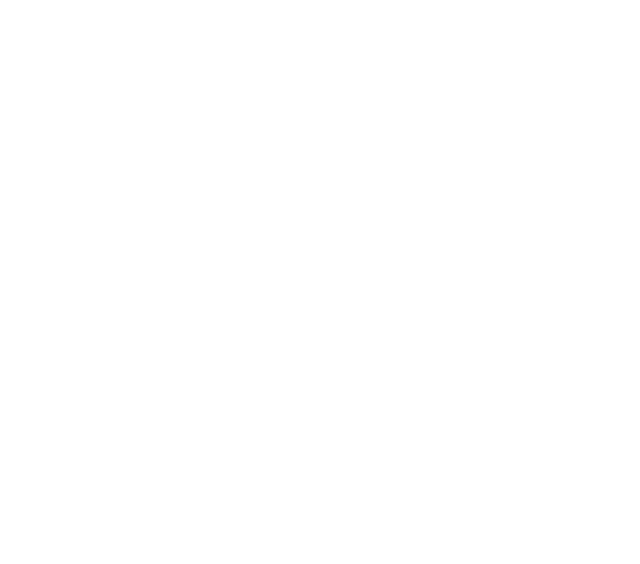
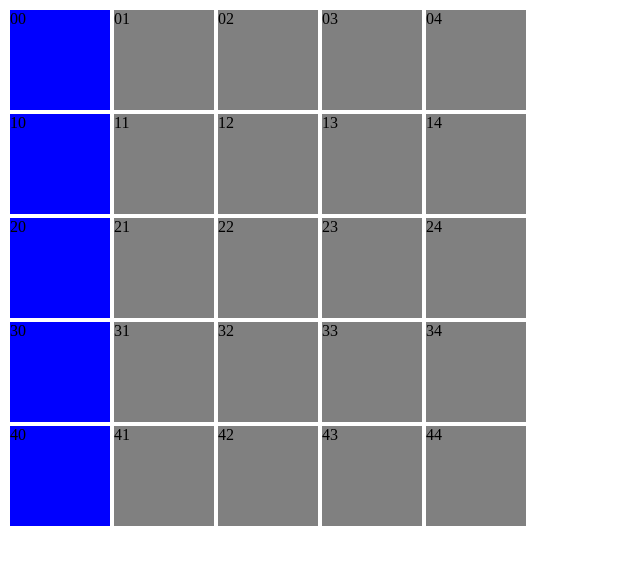
Before and after one commit to smokin521/spy_escape, a plain HTML site: page index.html in a window 1280 px wide. Shown: the whole page, without its empty margins (0-640 px from the left). Drawn offline with nearby package versions, Linux system fonts and the light colour scheme.

Commit message:
create the template board and DEBUG actions
this commit allows you to select a board column to effect by shifting up
or down.

```diff
--- a/css/style.css
+++ b/css/style.css
@@ -0,0 +1,26 @@
+/*Default classes */
+.board{
+
+}
+.row{
+	clear:both;
+}
+.tile{
+	float:left;
+	width:100px;
+	height:100px;
+	background-color: gray;
+	margin:2px;
+}
+.landing{
+	float:left;
+	width:100px;
+	height:100px;
+	background-color: blue;
+	margin:2px;
+}
+
+/*Event driven classes*/
+.highlightedTile{
+	background-color:red;
+}
--- a/index.html
+++ b/index.html
@@ -8,12 +8,42 @@
         <script type="application/javascript" src="js/main.js"></script>
 	</head>
 	<body>
-		<div>
-			<div>&nbsp;</div>
-			<div>&nbsp;</div>
-			<div>&nbsp;</div>
-			<div>&nbsp;</div>
-			<div>&nbsp;</div>
+		<div class="board">
+			<div class="row">
+				<div class="landing">00</div>
+				<div class="tile">01</div>
+				<div class="tile">02</div>
+				<div class="tile">03</div>
+				<div class="tile">04</div>
+			</div>
+			<div class="row">
+				<div class="landing">10</div>
+				<div class="tile">11</div>
+				<div class="tile">12</div>
+				<div class="tile">13</div>
+				<div class="tile">14</div>
+			</div>
+			<div class="row">
+				<div class="landing">20</div>
+				<div class="tile">21</div>
+				<div class="tile">22</div>
+				<div class="tile">23</div>
+				<div class="tile">24</div>
+			</div>
+			<div class="row">
+				<div class="landing">30</div>
+				<div class="tile">31</div>
+				<div class="tile">32</div>
+				<div class="tile">33</div>
+				<div class="tile">34</div>
+			</div>
+			<div class="row">
+				<div class="landing">40</div>
+				<div class="tile">41</div>
+				<div class="tile">42</div>
+				<div class="tile">43</div>
+				<div class="tile">44</div>
+			</div>
 		</div>
 	</body>
 </html>
--- a/js/main.js
+++ b/js/main.js
@@ -5,10 +5,57 @@ jQuery.noConflict();
 (function(bw){
 	bw(function() {
 		console.log('in the main');
-		bw('.gift_more,.gift_less').click(function(i){
-			console.log('here i go');
-			bw(this).toggleClass('gift_more').toggleClass('gift_less').siblings('.gift_title,.gift_desc').slideToggle();
-     		bw(this).text(bw(this).hasClass('gift_less') ? 'V' : '^');
+
+		//DEBUG: detect keypress to force premature game state actions
+		bw(document).keydown(function(e){
+			switch(e.which){
+				case(38):
+					//up
+					//shiftColumn(1,-1);
+					break;
+				case(40):
+					//down
+					break;
+				case(49):
+				case(50):
+				case(51):
+				case(52):
+				case(53):
+				case(54):
+				case(55):
+				case(56):
+				case(57):
+					//highlight a column
+					highlightColumn(e.which-48);
+					break;
+				default:
+					console.log('key press event: '+e.which);
+					break;
+			}
 		});
+
+		/*woodw
+		highlightColumn: highlight a particular column and remove highlight from everything else.
+			_column: which column to highlight
+			***
+			* (_column+1): this is needed to skip the landing class.
+			* div.tile:nth-child contains an ongoing bug that still
+			* goes by element child size and not sub child size.
+		*/
+		function highlightColumn(_column){
+			console.log('para: '+_column);
+			bw('div.row div:nth-child('+(_column+1)+')').toggleClass('highlightedTile');
+			bw('div.row div:not(:nth-child('+(_column+1)+'))').removeClass('highlightedTile');
+		}
+
+		/*woodw
+		ShiftColumn: move a stack of ties up or down the list
+			_column: which column to move up or down
+			_direction: whether it is moving up or down
+		*/
+		function shiftColumn(_column,_direction){
+			//var holdingTile = bw(div.board).children
+		}
+
 	});
 })(jQuery);
```
